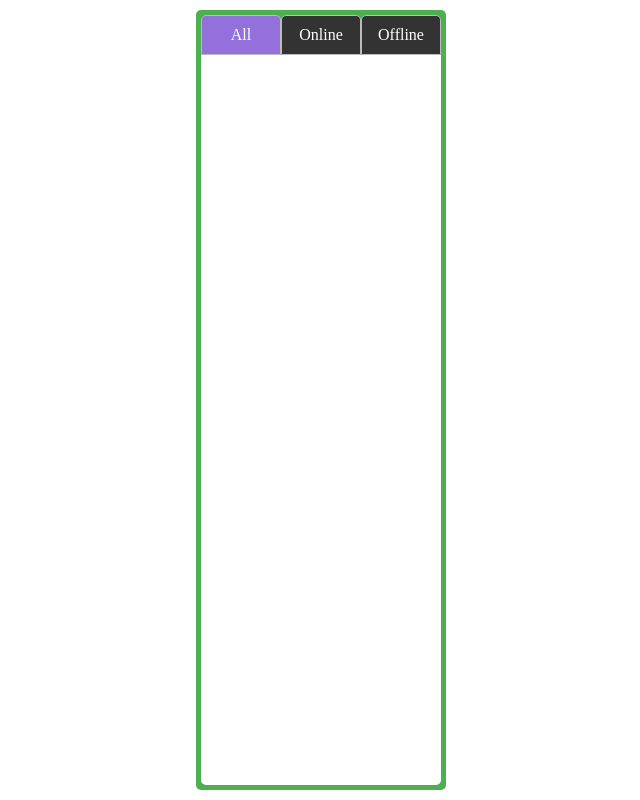
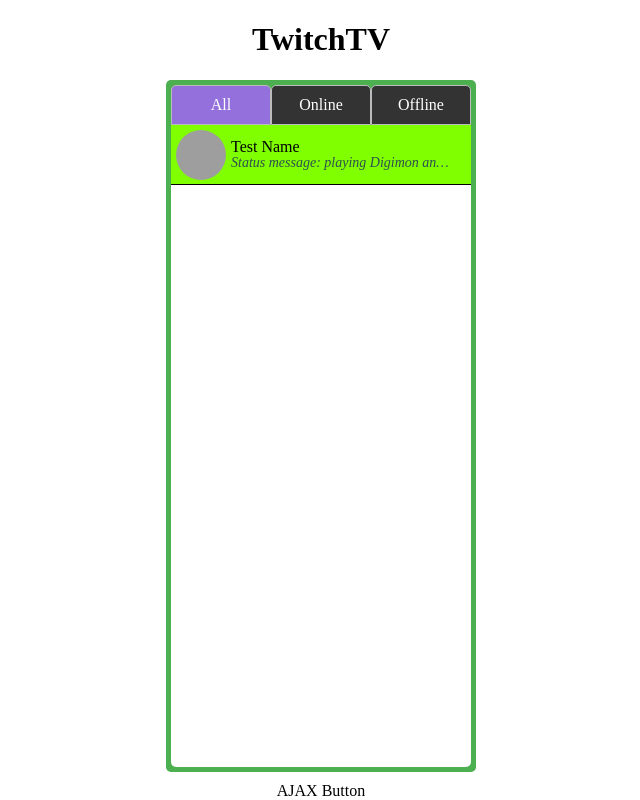
Before and after one commit to a-d-collins/TwitchTv_tracker, a plain HTML site: page index.html in a window 1280 px wide. Shown: the whole page, without its empty margins (319-959 px from the left). Drawn offline with nearby package versions, Linux system fonts and the light colour scheme; grey boxes are pictures that could not be loaded; a web font is replaced by a local one.

Commit message:
V-1-2-5
index.js
1) Change name of populateTabs() function to fillUserInfo() to more
accurately portray what it does.

index.html
1) Add .test-div for styling

index.css
1) Fine tune styling of .test-div

```diff
--- a/css/style.css
+++ b/css/style.css
@@ -3,14 +3,14 @@ html, body {
     padding: 0;
 }
 
-h1 {
+h1, .test-button-area {
     text-align: center;
 }
 
 .twitch-container {
     background-color: #4CAF50;
     border-radius: 5px;
-    width: 250px;
+    width: 310px;
     min-height: 150px;
     padding: 45px 0 5px;
     position: relative;
@@ -36,7 +36,7 @@ h1 {
     border-top-right-radius: 5px;
     border: 1px solid #bbb;
     padding: 10px 0px 10px;
-    width: 78px;
+    width: 98px;
     background-color: #333;
     text-align: center;
     text-decoration: none;
@@ -49,7 +49,7 @@ tab-button:hover:not(.activeButton) {
 .twitch-tabs {
     height: 100%;
     margin: 0 auto;
-    width: 240px;
+    width: 300px;
     border-bottom-left-radius: 5px;
     border-bottom-right-radius: 5px;
     position: relative;
@@ -81,9 +81,13 @@ tab-button:hover:not(.activeButton) {
 }
 
 .test-div {
-    width: inherit;
-    height: 50px;
     border-bottom: 1px black solid;
+    height: 46px;
+    padding-left: 60px;
+    padding-right: 20px;
+    padding-top: 13px;
+    position: relative;
+    width: 220px;
 }
 
 .online {
@@ -93,3 +97,34 @@ tab-button:hover:not(.activeButton) {
 .offline {
     background-color: deepskyblue;
 }
+
+.user-logo {
+    border-radius: 25px;
+    height: 50px;
+    left: 0;
+    margin: 5px 5px;
+    position: absolute;
+    top: 0;
+    width: 50px;
+}
+
+.user-name {
+    color: black;
+    font-size: 16px;
+    height: 18px;
+    text-decoration: none;
+}
+
+.user-name:hover {
+    text-decoration: underline;
+}
+
+.user-status {
+    color: darkslategray;
+    font-size: 14px;
+    font-style: italic;
+    line-height: 14px;
+    overflow: hidden;
+    text-overflow: ellipsis;
+    white-space: nowrap;
+}
--- a/index.html
+++ b/index.html
@@ -16,22 +16,27 @@
     </head>
 
     <body>
-        <!--<div class = 'title'>
+        <div class = 'title'>
             <h1>TwitchTV</h1>
-        </div>-->
+        </div>
         <div id ='twitch-container' class = 'twitch-container center'>
             <ul class='tab-buttons'>
-                <li class='tab-button-wrapper'><a class = 'tab-button button-1 activeButton'>All</a></li>
-                <li class='tab-button-wrapper'><a class = 'tab-button button-2'>Online</a></li>
-                <li class='tab-button-wrapper'><a class = 'tab-button button-3'>Offline</a></li>
+                <li class='tab-button-wrapper'><a class = 'tab-button button-1 activeButton' href="#">All</a></li>
+                <li class='tab-button-wrapper'><a class = 'tab-button button-2' href="#">Online</a></li>
+                <li class='tab-button-wrapper'><a class = 'tab-button button-3' href="#">Offline</a></li>
             </ul>
             <div class = 'twitch-tabs'>
-                <div class = 'twitch-tab tab-1 active-tab'></div>
-                <div class = 'twitch-tab tab-2'>
-                    <a id = 'AJAX_button' style="background-color: white">AJAX Button</a>
+                <div class = 'twitch-tab tab-1 active-tab'>
+                    <div class="test-div online">
+                        <a href="#" class = "user-name">Test Name</a>
+                        <div class = "user-status">Status message: playing Digimon and a few other games and a bunch of other things</div>
+                        <img class="user-logo" src="https://static-cdn.jtvnw.net/jtv_user_pictures/xarth/404_user_150x150.png">
+                    </div>
                 </div>
+                <div class = 'twitch-tab tab-2'></div>
                 <div class = 'twitch-tab tab-3'></div>
             </div>
         </div>
+        <div class = 'test-button-area'><a id = 'AJAX_button' style="background-color: white">AJAX Button</a></div>
     </body>
 </html>
--- a/js/index.js
+++ b/js/index.js
@@ -60,7 +60,7 @@ function mapSort(list) {
     return result;
 }
 
-function populateTabs(list, index) {
+function fillUserInfo(list, index) {
     var url;
     var username;
     var userChannel;
@@ -68,7 +68,7 @@ function populateTabs(list, index) {
     var stream;
     var stringToAppend;
 
-    // IF index is not provided, then this is the first time populateTabs() has been called...
+    // IF index is not provided, then this is the first time fillUserInfo() has been called...
     if (!index) {
         // Sort list...
         list = mapSort(list);
@@ -92,8 +92,8 @@ function populateTabs(list, index) {
         if (index < list.length - 1) {
             // Increment index...
             index += 1;
-            // And call populateTabs() again
-            populateTabs(list, index);
+            // And call fillUserInfo() again
+            fillUserInfo(list, index);
         } else {
             // Else you're at the end of the list...
             // Look up other information about user (e.g. logo)
@@ -129,7 +129,7 @@ function otherUserInfo(objectList, index) {
         if (index < objectList.length - 1) {
             // Increment index...
             index += 1;
-            // And call populateTabs() again
+            // And call otherUserInfo() again
             otherUserInfo(objectList, index);
         } else {
             // Else you're at the end of the list...
@@ -151,7 +151,7 @@ $(document).ready(function () {
 
     // Fill twitch-tabs with user information
     $('#AJAX_button').click(function() {
-        populateTabs(userList);
+        fillUserInfo(userList);
     });
 
     // On resize...
```
